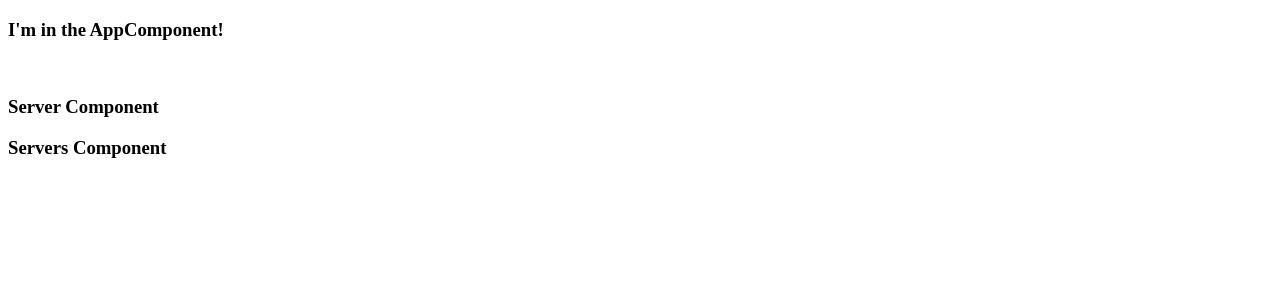
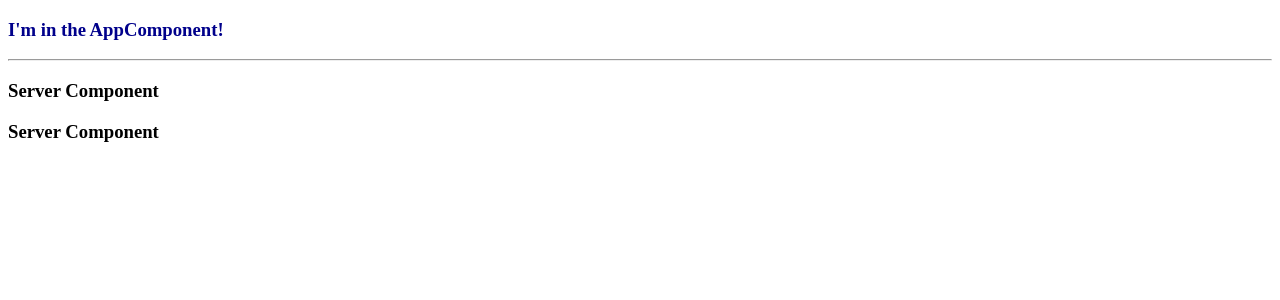
Before and after one commit to steffanimelo/my-angular-app2, an Angular app: page / in a window 1280 px wide. Shown: the top 300 px of the page. Built offline with nearby package versions, Linux system fonts and the light colour scheme.

Commit message:
Setting up server(s) components

```diff
--- a/src/app/app.component.css
+++ b/src/app/app.component.css
@@ -0,0 +1,3 @@
+h3 {
+    color:darkblue
+}
--- a/src/app/app.component.html
+++ b/src/app/app.component.html
@@ -1,4 +1,10 @@
-<h3>I'm in the AppComponent!</h3>
-<br>
-<app-server></app-server>
-<app-servers></app-servers>
+<div class="container">
+    <div class="row">
+        <div class="col-xs-12">
+            <h3>I'm in the AppComponent!</h3>
+            <hr>
+            <app-servers></app-servers>
+        </div>
+
+    </div>
+</div>
--- a/src/app/servers/servers.component.html
+++ b/src/app/servers/servers.component.html
@@ -1,2 +1 @@
-
 <h3>Servers Component</h3>
--- a/src/app/servers/servers.component.ts
+++ b/src/app/servers/servers.component.ts
@@ -1,8 +1,12 @@
 import { Component, OnInit } from '@angular/core';
 
 @Component({
+  // selector: '[app-servers]',   // Using app-servers as an attribute for CSS
+  // selector: '.app-servers',    //  Using app-servers as a class for CSS
   selector: 'app-servers',
-  templateUrl: './servers.component.html',
+  template:
+  `<app-server></app-server>
+  <app-server></app-server>`, //templates are mandatory for every single component
   styleUrls: ['./servers.component.css']
 })
 export class ServersComponent implements OnInit {
```
